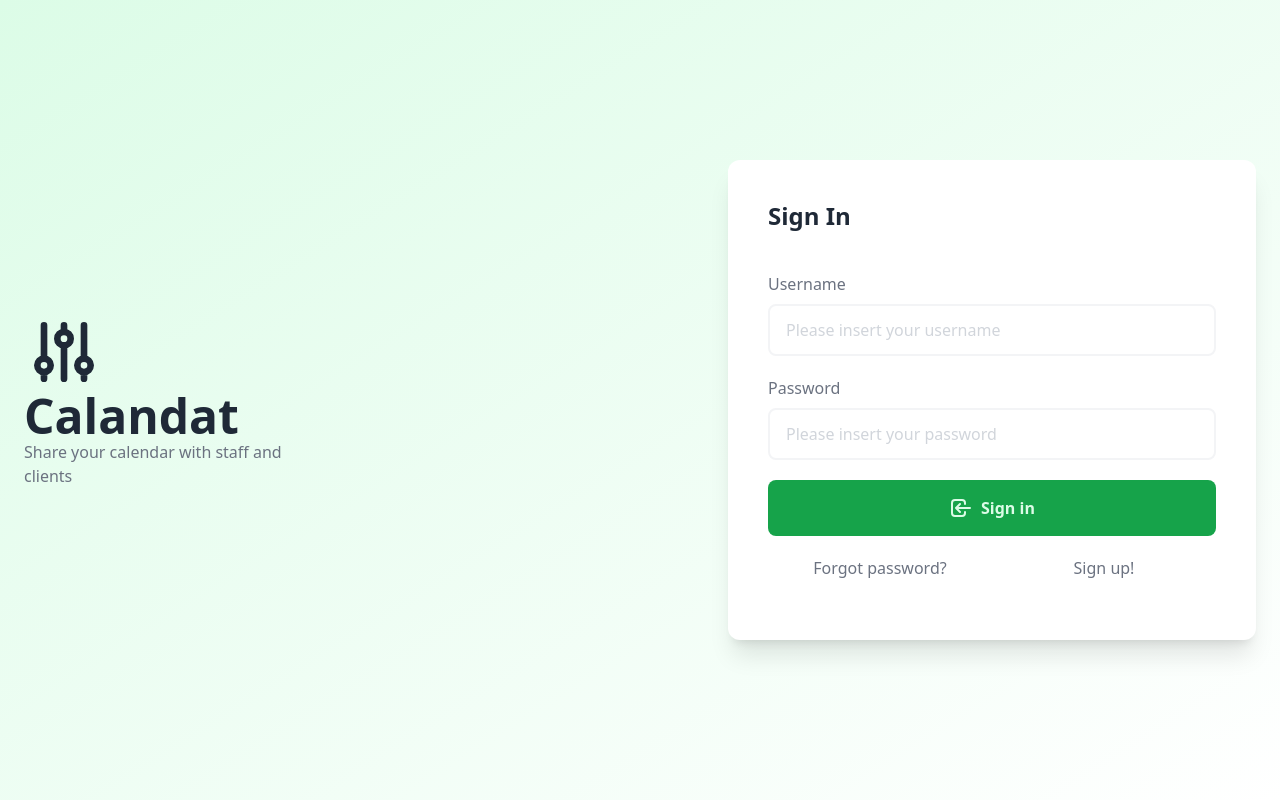
After one commit to ufJmacca/calandat, a FastAPI app: template app/templates/signin.html in a window 1280 px wide. The commit adds this page. Run offline with FastAPI, Linux system fonts and the light colour scheme; the template is opened without the code that fills it, so the values that code supplies are empty; some libraries are stand-ins or nearby versions.

Commit message:
ADD: sign in htmx code and refactor to include a base html for Jinja 2

```diff
--- /dev/null
+++ b/app/templates/base.html
@@ -0,0 +1,22 @@
+<!DOCTYPE html>
+<html lang="en">
+    <head>
+        <meta charset="UTF-8">
+        <meta name="viewport" content="width=device-width, initial-scale=1.0">
+        <meta http-equiv="X-UA-Compatible" content="ie=edge">
+
+        <!-- HTMX -->
+        <script src="https://unpkg.com/htmx.org@1.9.6"
+            integrity="sha384-FhXw7b6AlE/jyjlZH5iHa/tTe9EpJ1Y55RjcgPbjeWMskSxZt1v9qkxLJWNJaGni"
+            crossorigin="anonymous"></script>
+
+        <!-- Tailwind -->
+        <script src="https://cdn.tailwindcss.com?plugins=forms,typography"></script>
+
+        <title>HTML 5 Boilerplate</title>
+    </head>
+
+    <body class="antialiased bg-gradient-to-br from-green-100 to-white">
+        <main>{% block content %} {% endblock %}</main>
+    </body>
+</html>
--- /dev/null
+++ b/app/templates/signin.html
@@ -0,0 +1,58 @@
+{% extends "base.html" %} {% block content %}
+    <div class="container px-6 mx-auto">
+        <div class="flex flex-col text-center md:text-left md:flex-row h-screen justify-evenly md:items-center">
+            <div class="flex flex-col w-full">
+                <div>
+                    <svg class="w-20 h-20 mx-auto md:float-left fill-stroke text-gray-800" fill="none"
+                        stroke="currentColor" viewBox="0 0 24 24" xmlns="http://www.w3.org/2000/svg">
+                        <path stroke-linecap="round" stroke-linejoin="round" stroke-width="2"
+                            d="M12 6V4m0 2a2 2 0 100 4m0-4a2 2 0 110 4m-6 8a2 2 0 100-4m0 4a2 2 0 110-4m0 4v2m0-6V4m6 6v10m6-2a2 2 0 100-4m0 4a2 2 0 110-4m0 4v2m0-6V4">
+                        </path>
+                    </svg>
+                </div>
+                <h1 class="text-5xl text-gray-800 font-bold">Calandat</h1>
+                <p class="w-5/12 mx-auto md:mx-0 text-gray-500">
+                    Share your calendar with staff and clients
+                </p>
+            </div>
+            <div class="w-full md:w-full lg:w-9/12 mx-auto md:mx-0">
+                <div class="bg-white p-10 flex flex-col w-full shadow-xl rounded-xl">
+                    <h2 class="text-2xl font-bold text-gray-800 text-left mb-5">
+                        Sign In
+                    </h2>
+                    <form action="" class="w-full">
+                        <div id="input" class="flex flex-col w-full my-5">
+                            <label for="username" class="text-gray-500 mb-2">Username</label>
+                            <input name="username" type="text" id="username" placeholder="Please insert your username"
+                                class="appearance-none border-2 border-gray-100 rounded-lg px-4 py-3 placeholder-gray-300 focus:outline-none focus:ring-2 focus:ring-green-600 focus:shadow-lg" />
+                        </div>
+                        <div id="input" class="flex flex-col w-full my-5">
+                            <label for="password" class="text-gray-500 mb-2">Password</label>
+                            <input name="password" type="password" id="password" placeholder="Please insert your password"
+                                class="appearance-none border-2 border-gray-100 rounded-lg px-4 py-3 placeholder-gray-300 focus:outline-none focus:ring-2 focus:ring-green-600 focus:shadow-lg" />
+                        </div>
+                        <div id="button" class="flex flex-col w-full my-5">
+                            <button hx-post="/token" type="button" class="w-full py-4 bg-green-600 rounded-lg text-green-100">
+                                <div class="flex flex-row items-center justify-center">
+                                    <div class="mr-2">
+                                        <svg class="w-6 h-6" fill="none" stroke="currentColor" viewBox="0 0 24 24"
+                                            xmlns="http://www.w3.org/2000/svg">
+                                            <path stroke-linecap="round" stroke-linejoin="round" stroke-width="2"
+                                                d="M11 16l-4-4m0 0l4-4m-4 4h14m-5 4v1a3 3 0 01-3 3H6a3 3 0 01-3-3V7a3 3 0 013-3h7a3 3 0 013 3v1">
+                                            </path>
+                                        </svg>
+                                    </div>
+                                    <div class="font-bold">Sign in</div>
+                                </div>
+                            </button>
+                            <div class="flex justify-evenly mt-5">
+                                <a href="#" class="w-full text-center font-medium text-gray-500">Forgot password?</a>
+                                <a href="#" class="w-full text-center font-medium text-gray-500">Sign up!</a>
+                            </div>
+                        </div>
+                    </form>
+                </div>
+            </div>
+        </div>
+    </div>
+{% endblock %}
```
Also changed, not shown: app/templates/items.html (+5 -21 lines).
